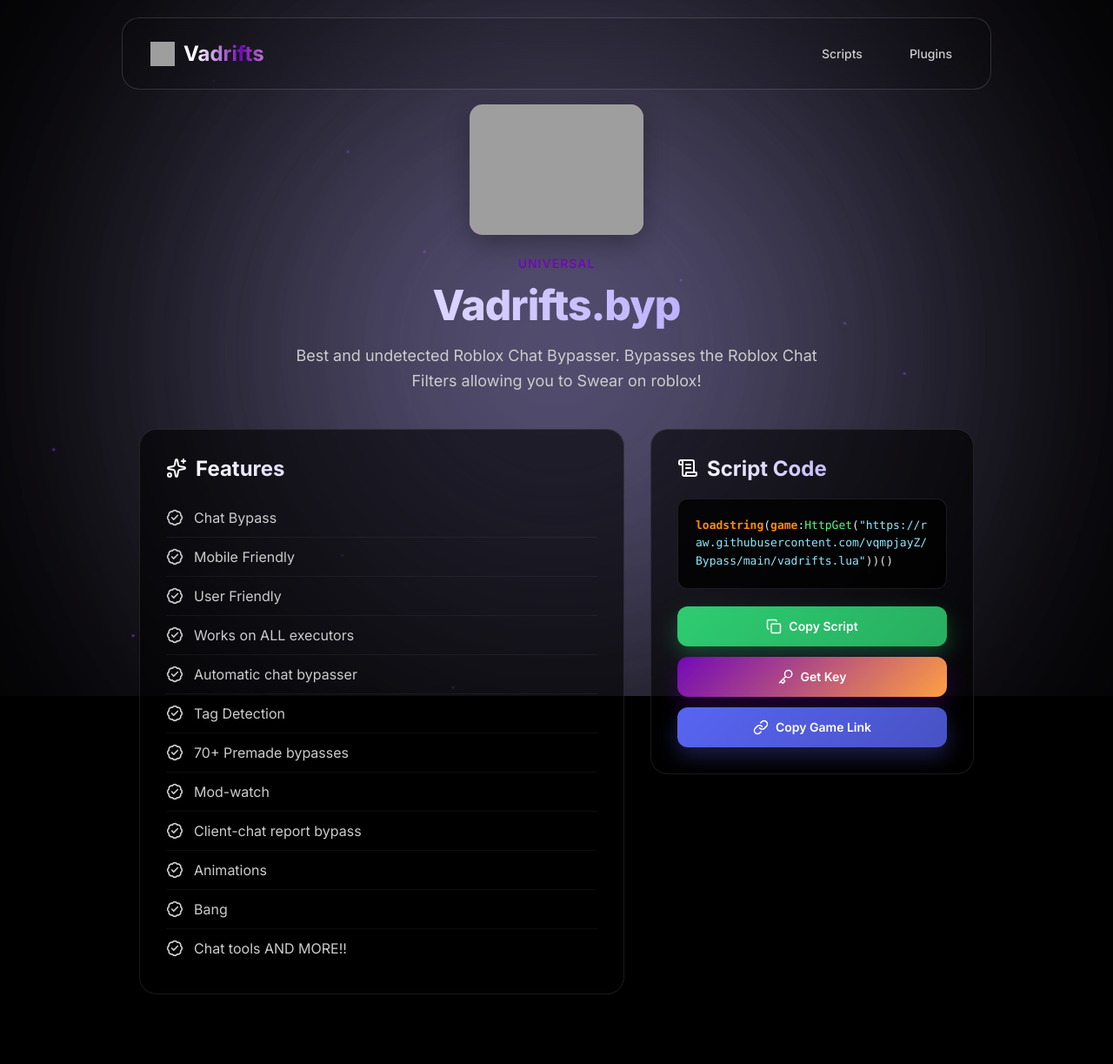
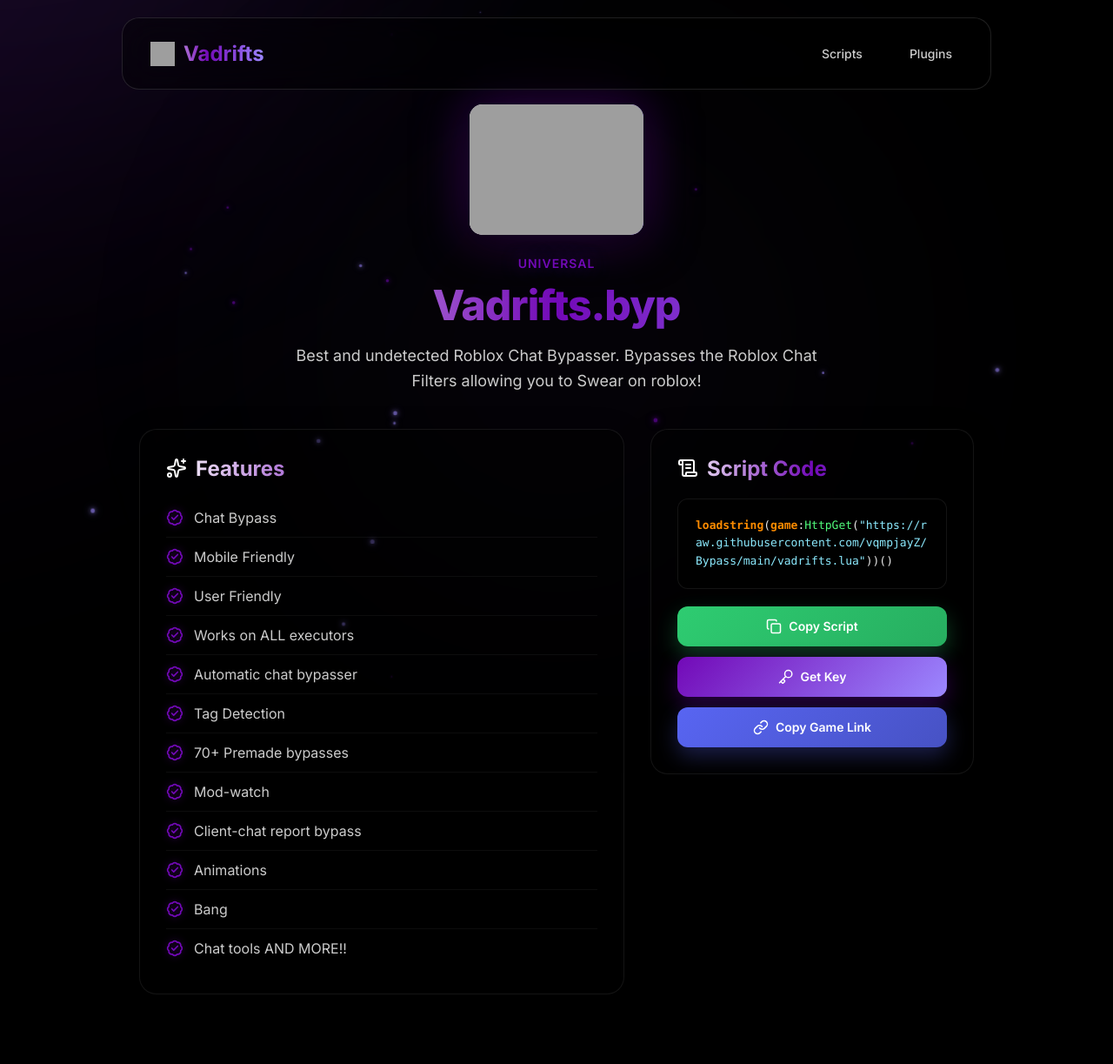
Before and after one commit to vqmpjayZ/Vadrifts, a Flask app: page /script/1 in a window 1280 px wide. Shown: the whole page at 87% size. Run offline with Flask 3, Linux system fonts and the light colour scheme; parts of the project's set-up code (start-up, migrations or seed data) failed here and were passed over; some libraries are stand-ins or nearby versions; grey boxes are pictures that could not be loaded.

Commit message:
Update script-detail.html

```diff
--- a/templates/script-detail.html
+++ b/templates/script-detail.html
@@ -37,28 +37,50 @@ pointer-events: none;
 
 .main-light {
 position: absolute;
-width: 900px;
-height: 900px;
+width: 1400px;
+height: 1400px;
+border-radius: 50%;
+filter: blur(160px);
+opacity: 0.35;
+background: radial-gradient(circle, #6a00ff 0%, #3d008a 25%, transparent 65%);
+animation: slowPulse 18s ease-in-out infinite;
+transition: background 1.2s ease, opacity 1.2s ease;
+}
+
+#mainLight1 {
+top: -200px;
+left: -200px;
+animation-delay: 0s;
+}
+
+#mainLight2 {
+bottom: -300px;
+right: -300px;
+width: 1600px;
+height: 1600px;
+opacity: 0.3;
+animation-delay: -9s;
+}
+
+#accentLight {
+position: absolute;
+width: 800px;
+height: 800px;
 top: 50%;
 left: 50%;
 transform: translate(-50%, -50%);
 border-radius: 50%;
-filter: blur(180px);
-opacity: 0.8;
-background: radial-gradient(circle, #6a00ff 0%, transparent 70%);
-animation: slowPulse 12s ease-in-out infinite;
-}
-
-#mainLight2 {
-width: 1100px;
-height: 1100px;
-opacity: 0.55;
+filter: blur(120px);
+opacity: 0.15;
+background: radial-gradient(circle, #ffffff 0%, transparent 60%);
+animation: slowPulse 22s ease-in-out infinite;
 animation-delay: -5s;
+transition: background 1.2s ease;
 }
 
 @keyframes slowPulse {
-0%, 100% { transform: translate(-50%, -50%) scale(1); }
-50% { transform: translate(-50%, -50%) scale(1.15); }
+0%, 100% { transform: translate(-50%, -50%) scale(1); opacity: 0.15; }
+50% { transform: translate(-50%, -50%) scale(1.2); opacity: 0.25; }
 }
 
 .particles {
@@ -75,17 +97,31 @@ pointer-events: none;
 position: absolute;
 width: 3px;
 height: 3px;
-background: #a45cff;
+background: var(--particle-color, #a45cff);
 border-radius: 50%;
-opacity: 0.5;
-box-shadow: 0 0 8px #a45cff;
-animation: floatUp 240s linear infinite;
+opacity: 0.7;
+box-shadow: 0 0 12px var(--particle-color, #a45cff), 0 0 6px var(--particle-color, #a45cff);
+animation: floatParticle 25s linear infinite;
+transition: background 1.2s ease, box-shadow 1.2s ease;
 }
 
-@keyframes floatUp {
-0% { transform: translateY(100vh) translateX(0); opacity: 0.5; }
-50% { transform: translateY(50vh) translateX(20px); opacity: 0.4; }
-100% { transform: translateY(-200px) translateX(40px); opacity: 0.3; }
+@keyframes floatParticle {
+0% {
+transform: translateY(100vh) translateX(0) scale(0);
+opacity: 0;
+}
+5% {
+opacity: 0.7;
+transform: translateY(95vh) translateX(10px) scale(1);
+}
+95% {
+opacity: 0.5;
+transform: translateY(5vh) translateX(60px) scale(0.8);
+}
+100% {
+transform: translateY(-5vh) translateX(80px) scale(0);
+opacity: 0;
+}
 }
 
 .navbar {
@@ -94,9 +130,9 @@ top: 20px;
 left: 50%;
 transform: translateX(-50%);
 z-index: 100;
-background: rgba(0,0,0,0.1);
+background: rgba(0,0,0,0.4);
 backdrop-filter: blur(20px);
-border: 1px solid rgba(255,255,255,0.15);
+border: 1px solid rgba(255,255,255,0.12);
 border-radius: 20px;
 padding: 24px 32px;
 animation: slideInDown 0.8s ease-out;
@@ -132,7 +168,7 @@ align-items: center;
 gap: 10px;
 font-size: 24px;
 font-weight: 700;
-background: linear-gradient(90deg, #ffffff 0%, #ffffff 40%, #7209b7 80%, #c478d4 100%);
+background: var(--gradient-primary, linear-gradient(90deg, #ffffff 0%, #7209b7 100%));
 background-clip: text;
 -webkit-background-clip: text;
 -webkit-text-fill-color: transparent;
@@ -196,28 +232,32 @@ height: 150px;
 object-fit: cover;
 border-radius: 15px;
 margin: 0 auto 20px;
-box-shadow: 0 10px 30px rgba(0,0,0,0.3);
-background: linear-gradient(135deg, #7209b7 0%, #ff6b9d 50%, #ff9f43 100%);
+box-shadow: 0 10px 40px rgba(0,0,0,0.5), 0 0 60px var(--accent-glow, rgba(114,9,183,0.3));
+background: var(--gradient-primary, linear-gradient(135deg, #7209b7 0%, #ff6b9d 50%, #ff9f43 100%));
+transition: box-shadow 1.2s ease;
 }
 
 .script-game {
 font-size: 14px;
-color: #7209b7;
+color: var(--accent-color, #7209b7);
 font-weight: 600;
 text-transform: uppercase;
 letter-spacing: 1px;
 margin-bottom: 10px;
+transition: color 1.2s ease;
+text-shadow: 0 0 20px var(--accent-glow, rgba(114,9,183,0.4));
 }
 
 .script-title {
 font-size: 48px;
 font-weight: 800;
-background: linear-gradient(90deg, #ffffff 0%, #9c88ff 100%);
+background: var(--gradient-primary, linear-gradient(90deg, #ffffff 0%, #9c88ff 100%));
 background-clip: text;
 -webkit-background-clip: text;
 -webkit-text-fill-color: transparent;
 margin-bottom: 15px;
 letter-spacing: -1px;
+transition: background 1.2s ease;
 }
 
 .script-description {
@@ -238,26 +278,28 @@ align-items: start;
 }
 
 .features-section, .script-section {
-background: rgba(0,0,0,0.6);
+background: rgba(0,0,0,0.5);
 backdrop-filter: blur(20px);
-border: 1px solid rgba(255,255,255,0.1);
+border: 1px solid rgba(255,255,255,0.08);
 border-radius: 20px;
 padding: 30px;
 position: relative;
 height: fit-content;
+box-shadow: 0 8px 32px rgba(0,0,0,0.3);
 }
 
 .section-title {
 font-size: 24px;
 font-weight: 700;
 margin-bottom: 20px;
-background: linear-gradient(90deg, #ffffff 0%, #9c88ff 100%);
+background: var(--gradient-primary, linear-gradient(90deg, #ffffff 0%, #9c88ff 100%));
 background-clip: text;
 -webkit-background-clip: text;
 -webkit-text-fill-color: transparent;
 display: flex;
 align-items: center;
 gap: 10px;
+transition: background 1.2s ease;
 }
 
 .section-title-icon { width: 24px; height: 24px; }
@@ -275,13 +317,19 @@ color: #ccc;
 
 .feature-item:last-child { border-bottom: none; }
 
-.feature-icon { width: 20px; height: 20px; }
+.feature-icon {
+width: 20px;
+height: 20px;
+color: var(--accent-color, #a45cff);
+transition: color 1.2s ease;
+filter: drop-shadow(0 0 4px var(--accent-glow, rgba(164,92,255,0.5)));
+}
 
 .script-code-wrapper { position: relative; margin-bottom: 20px; }
 
 .script-code {
-background: rgba(0,0,0,0.8);
-border: 1px solid rgba(255,255,255,0.1);
+background: rgba(0,0,0,0.7);
+border: 1px solid rgba(255,255,255,0.08);
 border-radius: 12px;
 padding: 20px;
 font-family: 'Consolas', 'Monaco', monospace;
@@ -369,18 +423,19 @@ box-shadow: 0 10px 25px rgba(46,204,113,0.3);
 
 .copy-btn:hover {
 transform: translateY(-2px);
-box-shadow: 0 15px 35px rgba(46,204,113,0.4);
+box-shadow: 0 15px 35px rgba(46,204,113,0.5);
 }
 
 .key-btn {
-background: linear-gradient(135deg, #7209b7 0%, #ff9f43 100%);
+background: var(--gradient-button, linear-gradient(135deg, #7209b7 0%, #ff9f43 100%));
 color: white;
-box-shadow: 0 10px 25px rgba(114,9,183,0.3);
+box-shadow: var(--box-shadow-primary, 0 10px 25px rgba(114,9,183,0.3));
+transition: all 0.3s ease;
 }
 
 .key-btn:hover {
 transform: translateY(-2px);
-box-shadow: 0 15px 35px rgba(114,9,183,0.4);
+box-shadow: var(--box-shadow-primary-hover, 0 15px 40px rgba(114,9,183,0.5));
 }
 
 .game-link-btn {
@@ -533,6 +607,7 @@ to { opacity: 1; transform: translateY(0); }
 <div class="bg-lights">
 <div id="mainLight1" class="main-light"></div>
 <div id="mainLight2" class="main-light"></div>
+<div id="accentLight"></div>
 </div>
 <div class="particles" id="particles"></div>
 <nav class="navbar">
@@ -615,13 +691,16 @@ setTimeout(initLucideIcons, 50);
 
 function createParticles() {
 const particlesContainer = document.getElementById('particles');
-const particleCount = 15;
+const particleCount = 25;
 for (let i = 0; i < particleCount; i++) {
 const particle = document.createElement('div');
 particle.className = 'particle';
 particle.style.left = Math.random() * 100 + '%';
-particle.style.animationDelay = -Math.random() * 15 + 's';
-particle.style.animationDuration = (15 + Math.random() * 5) + 's';
+particle.style.animationDelay = -Math.random() * 25 + 's';
+particle.style.animationDuration = (20 + Math.random() * 10) + 's';
+const size = 2 + Math.random() * 3;
+particle.style.width = size + 'px';
+particle.style.height = size + 'px';
 particlesContainer.appendChild(particle);
 }
 }
@@ -722,7 +801,7 @@ featuresList.innerHTML = (script.features || []).map(feature => `
 </li>
 `).join('');
 initLucideIcons();
-setDynamicLights(script.thumbnail);
+extractAndApplyColors(script.thumbnail);
 }
 
 function goToKeySystem() {
@@ -772,66 +851,106 @@ statusEl.classList.remove('show');
 }, 3000);
 }
 
-function getImageColors(url, callback) {
+function rgbToHex(r, g, b) {
+return '#' + [r, g, b].map(x => {
+const hex = x.toString(16);
+return hex.length === 1 ? '0' + hex : hex;
+}).join('');
+}
+
+function hexToRgb(hex) {
+const result = /^#?([a-f\d]{2})([a-f\d]{2})([a-f\d]{2})$/i.exec(hex);
+return result ? {
+r: parseInt(result[1], 16),
+g: parseInt(result[2], 16),
+b: parseInt(result[3], 16)
+} : null;
+}
+
+function adjustColor(hex, percent) {
+const rgb = hexToRgb(hex);
+if (!rgb) return hex;
+const adjust = (color) => {
+const adjusted = color + Math.round((255 - color) * (percent / 100));
+return Math.min(255, Math.max(0, adjusted));
+};
+return rgbToHex(adjust(rgb.r), adjust(rgb.g), adjust(rgb.b));
+}
+
+function extractAndApplyColors(imageUrl) {
 const img = new Image();
 img.crossOrigin = 'Anonymous';
-img.src = url || '';
+img.src = imageUrl || '';
 img.onload = () => {
 const canvas = document.createElement('canvas');
-const maxSize = 200;
-let w = img.width;
-let h = img.height;
-if (w > maxSize || h > maxSize) {
-if (w > h) {
-h = Math.round((maxSize / w) * h);
-w = maxSize;
+const size = 120;
+canvas.width = size;
+canvas.height = size;
+const ctx = canvas.getContext('2d');
+ctx.drawImage(img, 0, 0, size, size);
+const imageData = ctx.getImageData(0, 0, canvas.width, canvas.height);
+const pixels = imageData.data;
+const colorMap = {};
+const skip = 10;
+for (let i = 0; i < pixels.length; i += skip * 4) {
+const r = pixels[i];
+const g = pixels[i + 1];
+const b = pixels[i + 2];
+const brightness = (r * 0.299 + g * 0.587 + b * 0.114);
+if (brightness < 25 || brightness > 235) continue;
+const saturation = Math.max(r, g, b) - Math.min(r, g, b);
+if (saturation < 15) continue;
+const key = `${Math.floor(r / 25) * 25},${Math.floor(g / 25) * 25},${Math.floor(b / 25) * 25}`;
+colorMap[key] = (colorMap[key] || 0) + 1;
+}
+const sortedColors = Object.entries(colorMap)
+.sort((a, b) => b[1] - a[1])
+.slice(0, 3)
+.map(entry => {
+const parts = entry[0].split(',').map(Number);
+return rgbToHex(parts[0], parts[1], parts[2]);
+});
+if (sortedColors.length >= 2) {
+applyColorScheme(sortedColors[0], sortedColors[1]);
+} else if (sortedColors.length === 1) {
+const color2 = adjustColor(sortedColors[0], 25);
+applyColorScheme(sortedColors[0], color2);
 } else {
-w = Math.round((maxSize / h) * w);
-h = maxSize;
-}
-}
-canvas.width = w;
-canvas.height = h;
-const ctx = canvas.getContext('2d');
-ctx.drawImage(img, 0, 0, w, h);
-const data = ctx.getImageData(0, 0, canvas.width, canvas.height).data;
-const colorCounts = {};
-const skip = 6;
-for (let i = 0; i < data.length; i += skip * 4) {
-const r = data[i];
-const g = data[i + 1];
-const b = data[i + 2];
-const key = `${Math.round(r/10)*10},${Math.round(g/10)*10},${Math.round(b/10)*10}`;
-colorCounts[key] = (colorCounts[key] || 0) + 1;
-}
-const sorted = Object.entries(colorCounts).sort((a, b) => b[1] - a[1]);
-const colors = sorted.slice(0, 3).map(c => {
-const parts = c[0].split(',');
-return `rgb(${parts[0]}, ${parts[1]}, ${parts[2]})`;
-});
-if (colors.length === 0) {
-callback(['rgb(114,9,183)', 'rgb(156,136,255)']);
-} else if (colors.length === 1) {
-callback([colors[0], 'rgb(156,136,255)']);
-} else {
-callback(colors);
+applyColorScheme('#7209b7', '#9c88ff');
 }
 };
 img.onerror = () => {
-callback(['rgb(114,9,183)', 'rgb(156,136,255)']);
+applyColorScheme('#7209b7', '#9c88ff');
 };
 }
 
-function setDynamicLights(thumbnailURL) {
-getImageColors(thumbnailURL, (colors) => {
+function applyColorScheme(color1, color2) {
+const root = document.documentElement;
 const light1 = document.getElementById('mainLight1');
 const light2 = document.getElementById('mainLight2');
-if (colors[0]) {
-light1.style.background = `radial-gradient(circle, ${colors[0]} 0%, transparent 70%)`;
+const accentLight = document.getElementById('accentLight');
+light1.style.background = `radial-gradient(circle, ${color1} 0%, ${color1}cc 15%, ${color1}88 30%, ${color1}44 50%, transparent 65%)`;
+light2.style.background = `radial-gradient(circle, ${color2} 0%, ${color2}cc 15%, ${color2}88 30%, ${color2}44 50%, transparent 65%)`;
+accentLight.style.background = `radial-gradient(circle, ${color1}33 0%, ${color2}22 40%, transparent 60%)`;
+const gradient = `linear-gradient(90deg, #ffffff 0%, ${color1} 50%, ${color2} 100%)`;
+const gradientButton = `linear-gradient(135deg, ${color1} 0%, ${color2} 100%)`;
+root.style.setProperty('--gradient-primary', gradient);
+root.style.setProperty('--gradient-button', gradientButton);
+root.style.setProperty('--accent-color', color1);
+const rgb1 = hexToRgb(color1);
+const rgb2 = hexToRgb(color2);
+if (rgb1) {
+root.style.setProperty('--accent-color-rgba', `rgba(${rgb1.r}, ${rgb1.g}, ${rgb1.b}, 0.9)`);
+root.style.setProperty('--box-shadow-primary', `0 10px 25px rgba(${rgb1.r}, ${rgb1.g}, ${rgb1.b}, 0.35)`);
+root.style.setProperty('--box-shadow-primary-hover', `0 15px 40px rgba(${rgb1.r}, ${rgb1.g}, ${rgb1.b}, 0.55)`);
+root.style.setProperty('--accent-glow', `rgba(${rgb1.r}, ${rgb1.g}, ${rgb1.b}, 0.5)`);
 }
-if (colors[1]) {
-light2.style.background = `radial-gradient(circle, ${colors[1]} 0%, transparent 70%)`;
-}
+const particles = document.querySelectorAll('.particle');
+particles.forEach((particle, index) => {
+const particleColor = index % 2 === 0 ? color1 : color2;
+particle.style.setProperty('--particle-color', particleColor);
+particle.style.background = particleColor;
+particle.style.boxShadow = `0 0 12px ${particleColor}, 0 0 6px ${particleColor}`;
 });
 }
 
```
Also changed, not shown: other parts of templates/script-detail.html (+32 -6 lines).
